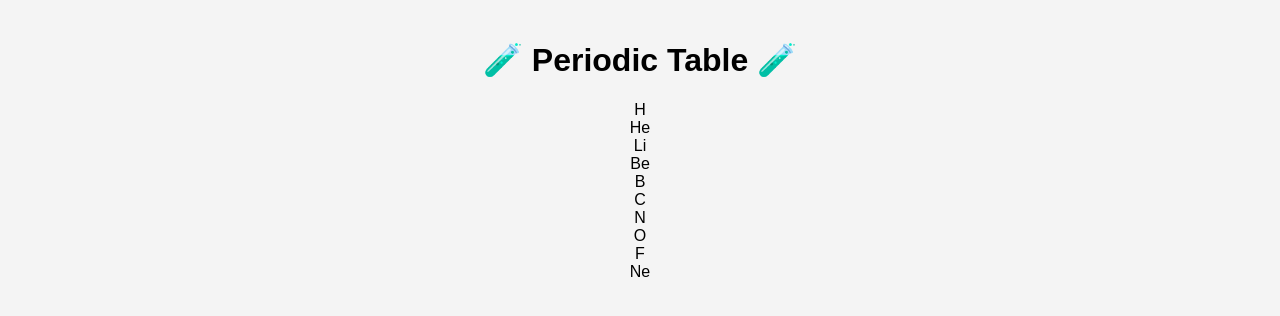
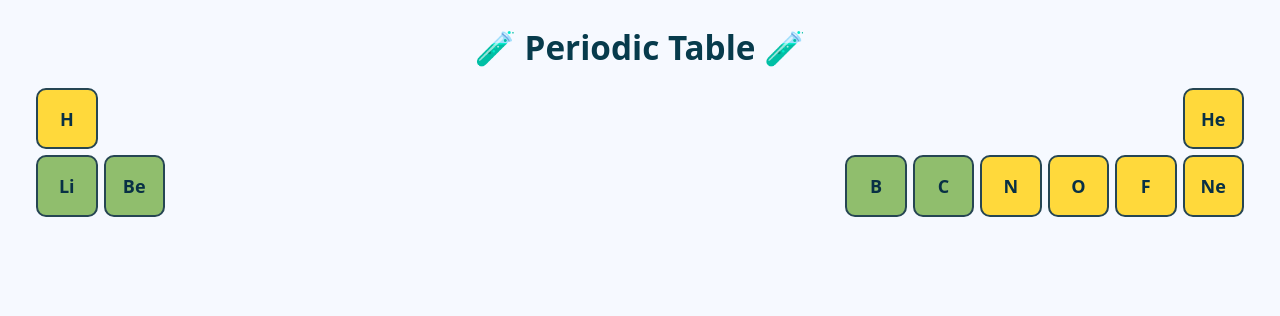
Before and after one commit to MEBANNED/fun-periodic-table, a Flask app: page / in a window 1280 px wide. Shown: the top 316 px of the page. Run offline with Flask 3, Linux system fonts and the light colour scheme.

Commit message:
Update style.css

```diff
--- a/static/style.css
+++ b/static/style.css
@@ -1,54 +1,108 @@
-body {
-  font-family: sans-serif;
-  text-align: center;
-  background: #f4f4f4;
-  margin: 0;
-  padding: 20px;
+:root{
+  --solid:#90be6d;
+  --liquid:#8ecae6;
+  --gas:#ffd93b;
+  --unknown:#adb5bd;
+  --ink:#073b4c;
+  --bg:#f6f9ff;
+  --card:#ffffff;
+  --border:#264653;
 }
-h1 {
-  font-size: 2em;
+
+*{box-sizing:border-box}
+body{
+  font-family: system-ui, -apple-system, Segoe UI, Roboto, Arial, sans-serif;
+  margin:0;
+  background:var(--bg);
+  color:var(--ink);
+  text-align:center;
+  padding:24px 12px 60px;
 }
-.table-grid {
-  display: grid;
-  grid-template-columns: repeat(18, 40px);
-  gap: 5px;
-  justify-content: center;
-  margin: 20px auto;
+h1{ margin:0 0 18px; font-size:clamp(20px, 2.6vw, 34px); }
+
+.table{
+  display:grid;
+  grid-template-columns: repeat(18, min(64px, 4.8vw));
+  gap:6px;
+  justify-content:center;
+  margin-inline:auto;
+  max-width: 95vw;
 }
-.element {
-  padding: 10px;
-  background-color: #ccc;
-  border-radius: 5px;
-  cursor: pointer;
-  font-weight: bold;
+
+.cell{
+  aspect-ratio:1/1;
+  border:2px solid var(--border);
+  border-radius:10px;
+  display:grid;
+  place-items:center;
+  font-weight:800;
+  font-size:clamp(12px,1.6vw,18px);
+  color:#083045;
+  cursor:pointer;
+  transition:transform .12s ease, filter .12s ease;
+  user-select:none;
 }
-.popup {
-  display: none;
-  position: fixed;
-  top: 0; left: 0;
-  width: 100%; height: 100%;
-  background: rgba(0,0,0,0.6);
-  justify-content: center;
-  align-items: center;
+.cell:hover{ transform:translateY(-2px); filter:brightness(1.05); }
+
+.cell[data-state="solid"]{ background:var(--solid); }
+.cell[data-state="liquid"]{ background:var(--liquid); }
+.cell[data-state="gas"]{ background:var(--gas); }
+.cell[data-state="unknown"]{ background:var(--unknown); }
+
+.hidden{ display:none !important; }
+
+#overlay{
+  position:fixed; inset:0;
+  background:rgba(0,0,0,.38);
+  backdrop-filter: blur(2px);
+  z-index:20;
 }
-.popup-card {
-  background: white;
-  padding: 20px;
-  border-radius: 8px;
-  text-align: center;
-  position: relative;
-  min-width: 200px;
+
+.popup{
+  position:fixed; inset:auto 0 0 0;
+  top:50%; left:50%; transform:translate(-50%,-50%);
+  background:var(--card);
+  border:3px solid var(--border);
+  border-radius:16px;
+  width:min(92vw, 520px);
+  padding:16px 16px 14px;
+  box-shadow: 0 18px 36px rgba(0,0,0,.25);
+  z-index:30;
+  text-align:left;
 }
-.popup-symbol {
-  font-size: 2em;
-  display: block;
+
+.close{
+  position:absolute; top:8px; right:10px;
+  border:none; background:transparent;
+  font-size:22px; font-weight:900; color:var(--border);
+  cursor:pointer;
 }
-.popup-toggle {
-  margin-top: 10px;
+
+.popup-header{
+  display:flex; align-items:center; gap:12px;
+  border-bottom:1px dashed #cfd8dc; padding-bottom:8px; margin-bottom:10px;
 }
-.popup-toggle button {
-  margin: 5px;
+
+.symbol{
+  width:64px; height:64px; border-radius:12px;
+  display:grid; place-items:center;
+  background:#e8f1ff; color:#023047;
+  font-weight:900; font-size:28px; border:2px solid #90caf9;
 }
-button.active {
-  background-color: #90be6d;
+
+.name{ font-size:20px; font-weight:800; }
+
+.content{
+  font-size:16px; line-height:1.45;
+  padding:6px 2px 10px;
+  min-height: 54px;
 }
+
+.toggle-row{
+  display:flex; gap:8px; justify-content:center; padding-top:8px;
+}
+.toggle{
+  padding:8px 12px; border-radius:10px; border:2px solid var(--border);
+  background:#f1f7ff; cursor:pointer; font-weight:800;
+}
+.toggle.active{ background:#cde8ff; }
```
